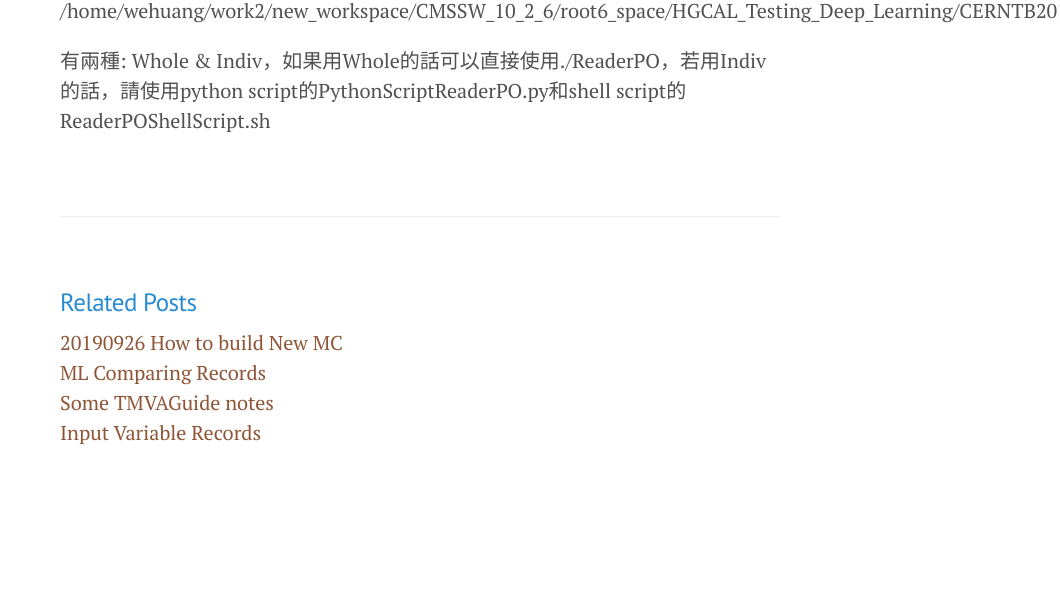
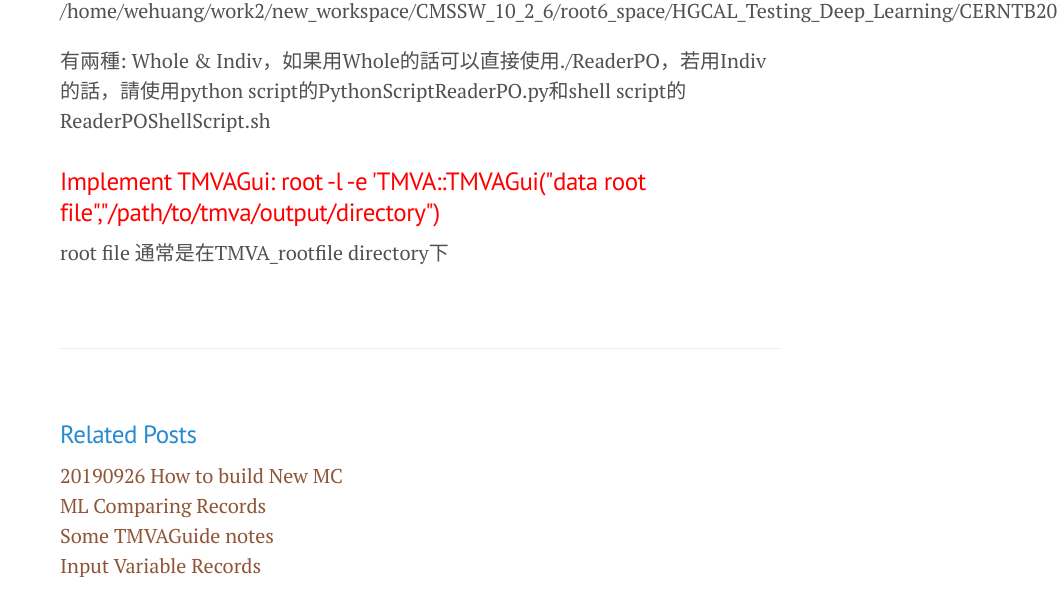
Before and after one commit to wenlianghuang/MattBlog, a Jekyll site: the page built from _posts/2019-07-22-Note-which-Implement-CERN2018.md, in a window 1280 px wide and 900 px high, scrolled down 1779 px, cut to the strip 169-785 px from the top of the window. Shown: the whole strip, without its empty margins (220-1280 px from the left). Built offline with Jekyll 4.4.1, drawn with Linux system fonts in a browser that asks for light colours; some of the changed text lies outside the part shown.

Commit message:
20191202 modified commit

```diff
--- a/_posts/2019-07-22-Note-which-Implement-CERN2018.md
+++ b/_posts/2019-07-22-Note-which-Implement-CERN2018.md
@@ -53,3 +53,6 @@
 /home/wehuang/work2/new_workspace/CMSSW_10_2_6/root6_space/HGCAL_Testing_Deep_Learning/CERNTB2018/OrgML/ReaderPODir
 
 有兩種: Whole & Indiv，如果用Whole的話可以直接使用./ReaderPO，若用Indiv的話，請使用python script的PythonScriptReaderPO.py和shell script的ReaderPOShellScript.sh
+
+<h3><span style="color:#ff0000">Implement TMVAGui: root -l -e 'TMVA::TMVAGui("data root file","/path/to/tmva/output/directory")</span></h3>
+root file 通常是在TMVA_rootfile directory下
```
